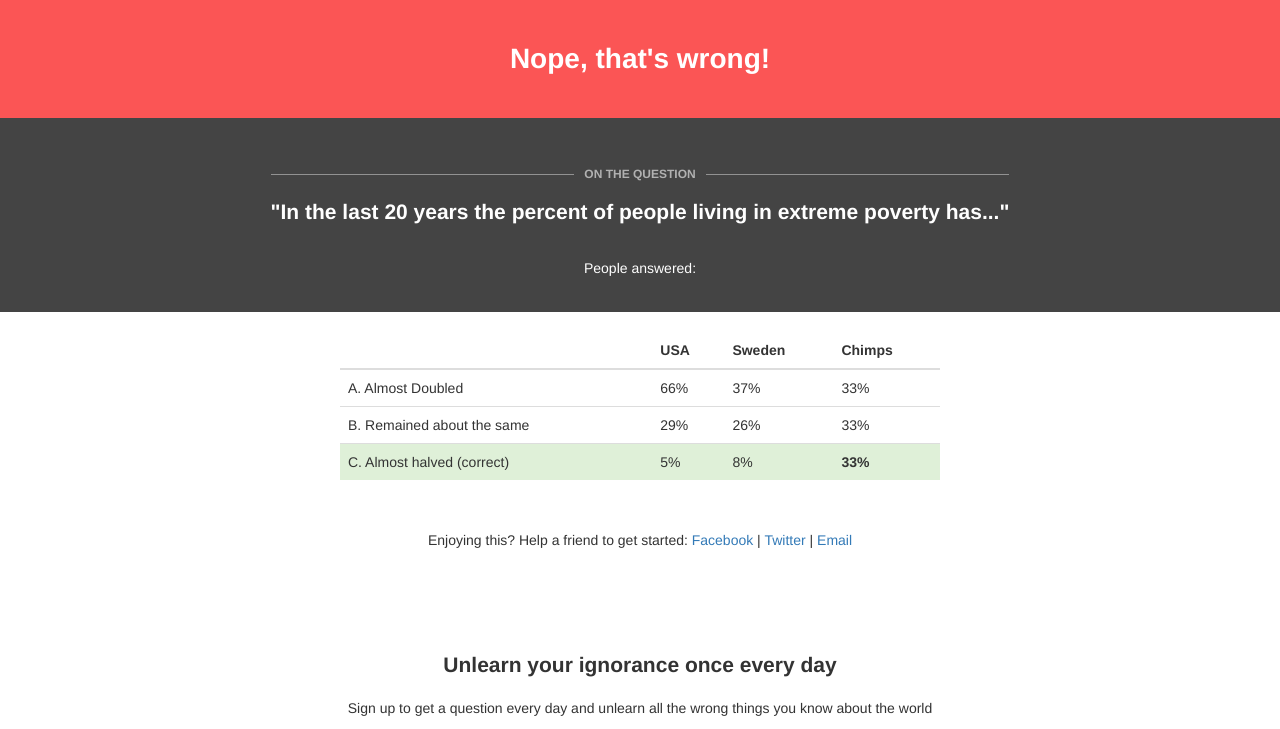
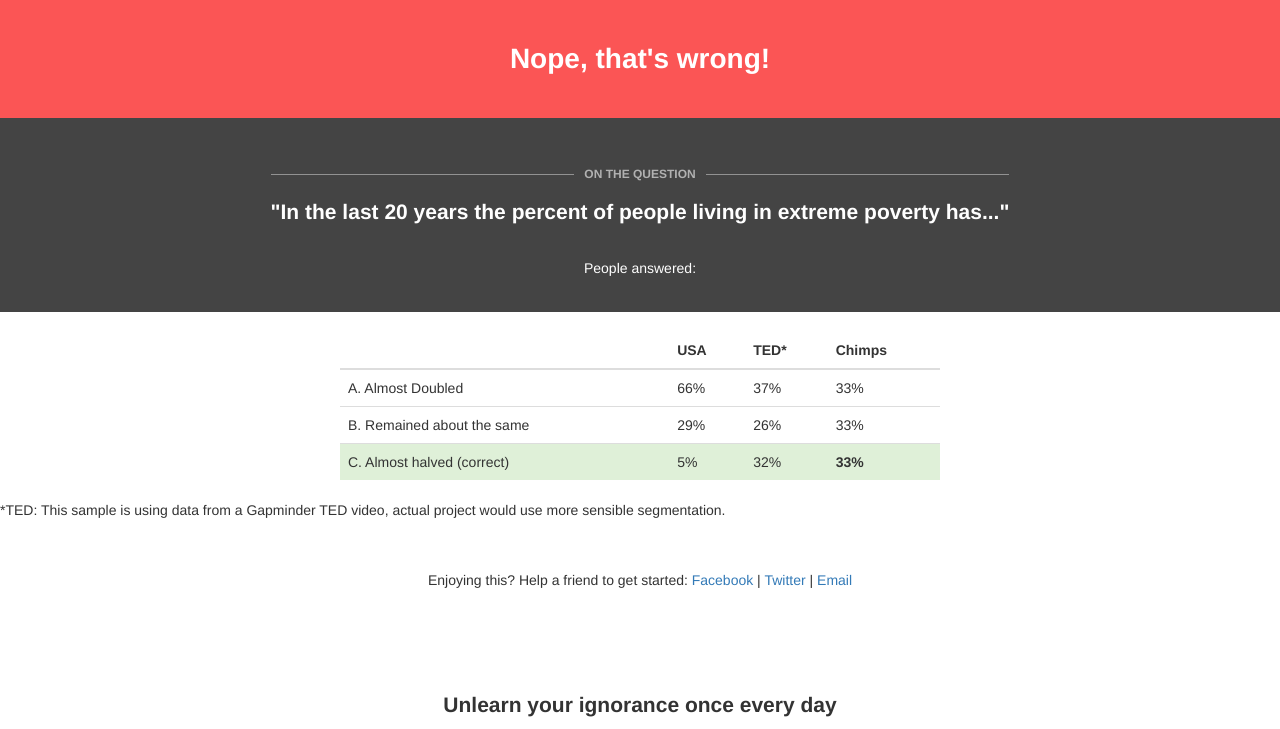
Before and after one commit to abergs/smarterthanachimp, a plain HTML site: page no.html in a window 1280 px wide. Shown: the top 729 px of the page. Drawn offline with nearby package versions, Linux system fonts and the light colour scheme.

Commit message:
Fixed chimps

```diff
--- a/no.html
+++ b/no.html
@@ -49,7 +49,7 @@
         <thead>
             <th></th>
             <th>USA</th>
-            <th>Sweden</th>
+            <th>TED*</th>
             <th>Chimps</th>
         </thead>
 
@@ -68,11 +68,11 @@
         <tr class="success">
             <td>C. Almost halved (correct)</td>
             <td>5%</td>
-            <td>8%</td>
+            <td>32%</td>
             <td><strong>33%</strong></td>
         </tr>
     </table>
-
+    <p>*TED: This sample is using data from a Gapminder TED video, actual project would use more sensible segmentation.</p>
     <p class="center" style="margin-top:50px;">
         Enjoying this? Help a friend to get started: <a href="#">Facebook</a> | <a href="#">Twitter</a> | <a href="#">Email</a>
     </p>
```
Also changed, not shown: yes.html (+3 -3 lines).
